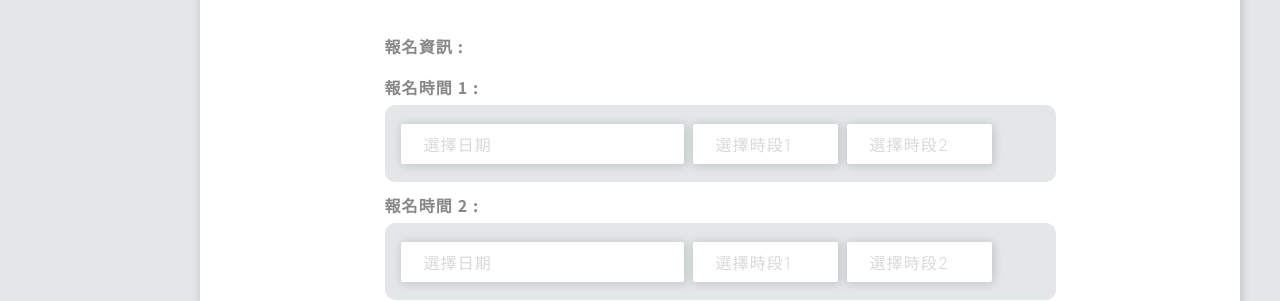
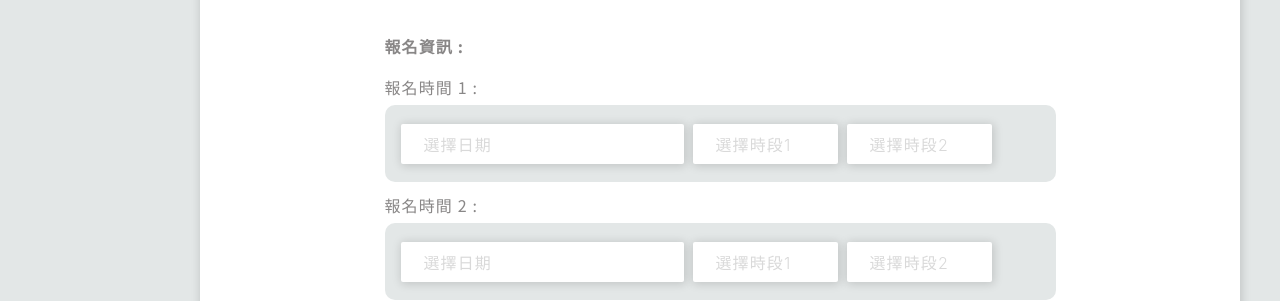
Before and after one commit to hunter850/coffee_react, a React (Create React App) app: page /course/add/1 in a window 1280 px wide. Shown: the part 2766-3067 px from the top of the page. Built offline with nearby package versions, Linux system fonts and the light colour scheme.

Commit message:
css微調

```diff
--- a/src/component/Course/CourseAdd/CourseAddListDetailed/CourseAddListDetailed.jsx
+++ b/src/component/Course/CourseAdd/CourseAddListDetailed/CourseAddListDetailed.jsx
@@ -31,7 +31,7 @@ function CourseAddListDetailed () {
                 <div>
                     <p style={{ paddingBottom: 6 }}>報名資訊 :</p>
                     <div style={{ paddingBottom: 6 }}>
-                        <p>報名時間 1 :</p>
+                        <p style={{ fontWeight: 400 }}>報名時間 1 :</p>
 
                         <div className='CourseAddListDetailed-select-inp '>
                             <input type="text" className='CourseAddListDetailed-date-inp' placeholder="選擇日期" />
@@ -40,7 +40,7 @@ function CourseAddListDetailed () {
                         </div>
                     </div>
                     <div style={{ paddingBottom: 21 }}>
-                        <p>報名時間 2 :</p>
+                        <p style={{ fontWeight: 400 }}>報名時間 2 :</p>
                         <div className='CourseAddListDetailed-select-inp '>
                             <input type="text" className='CourseAddListDetailed-date-inp' placeholder="選擇日期" />
                             <input type="text" className='CourseAddListDetailed-time-inp' placeholder="選擇時段1" />
```
